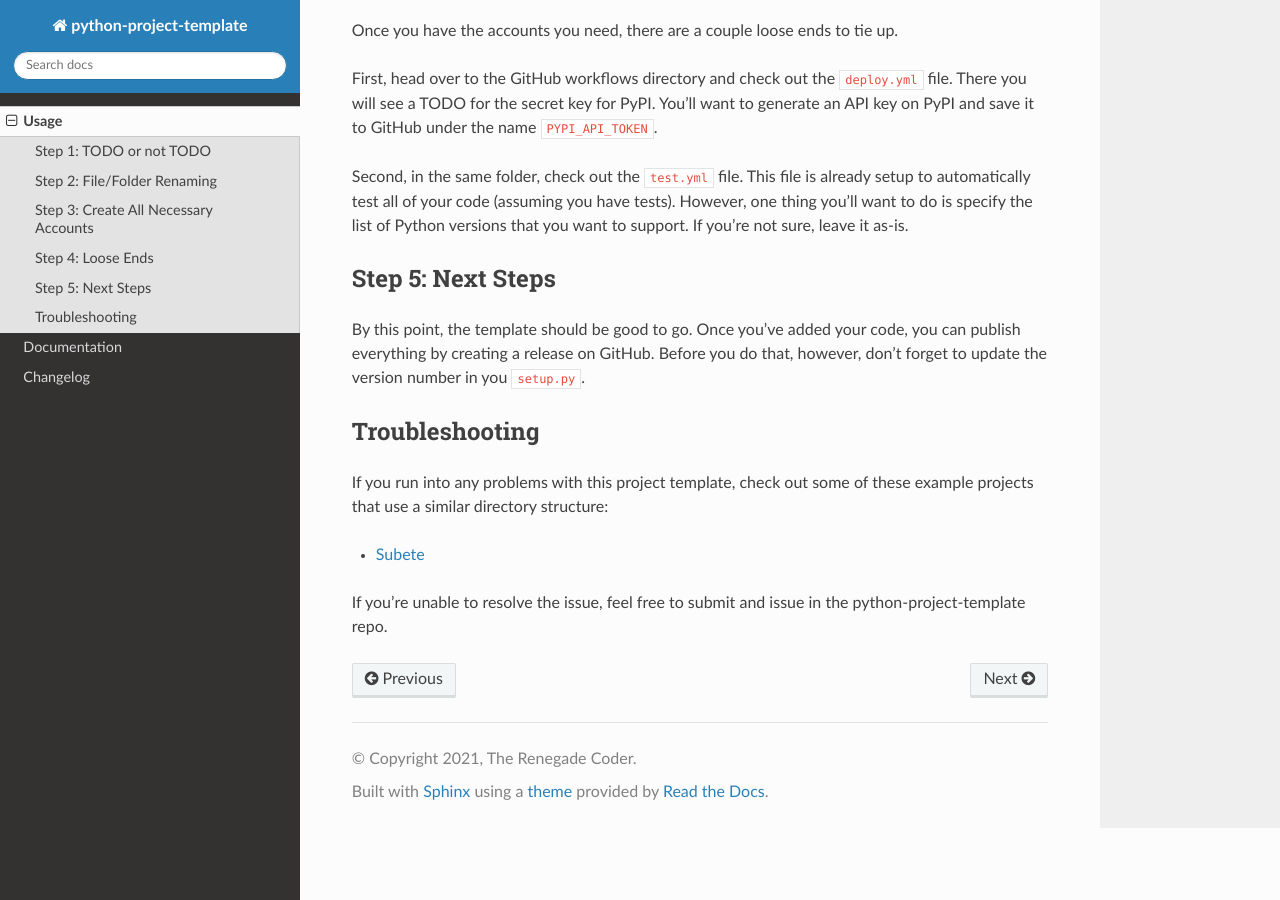
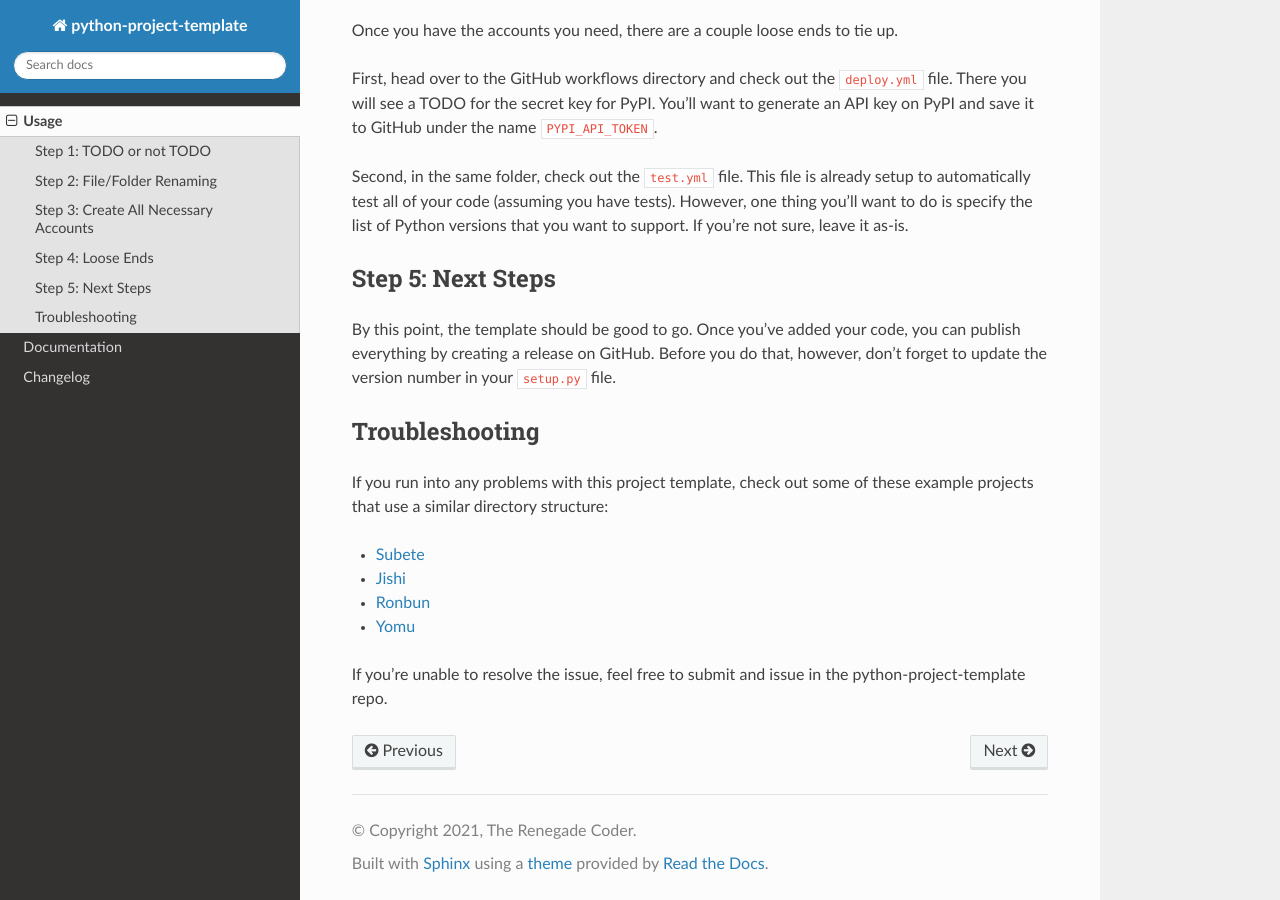
Before and after one commit to TheRenegadeCoder/ultimate-python-project-template, a Sphinx documentation site: the page built from docs/usage.rst, in a window 1280 px wide and 900 px high, scrolled down 1113 px. Built offline with Sphinx 7.4.7 and the Read the Docs theme 2.0.0, drawn with Linux system fonts in a browser that asks for light colours.

Commit message:
Added links to similar projects

```diff
--- a/docs/usage.rst
+++ b/docs/usage.rst
@@ -79,7 +79,7 @@ Step 5: Next Steps
 By this point, the template should be good to go. Once you've
 added your code, you can publish everything by creating a
 release on GitHub. Before you do that, however, don't forget
-to update the version number in you ``setup.py``.
+to update the version number in your ``setup.py`` file.
 
 Troubleshooting
 ---------------
@@ -89,6 +89,9 @@ check out some of these example projects that use a
 similar directory structure:
 
 * `Subete <https://github.com/TheRenegadeCoder/subete>`_
+* `Jishi <https://github.com/TheRenegadeCoder/sample-programs-wiki>`_
+* `Ronbun <https://github.com/TheRenegadeCoder/sample-programs-readmes>`_
+* `Yomu <https://github.com/TheRenegadeCoder/how-to-python-readme>`_
 
 If you're unable to resolve the issue, feel free to submit
 and issue in the python-project-template repo.
```
